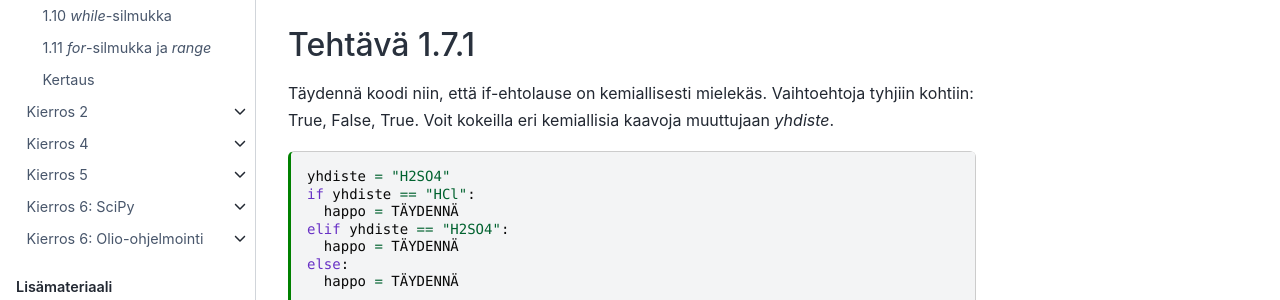
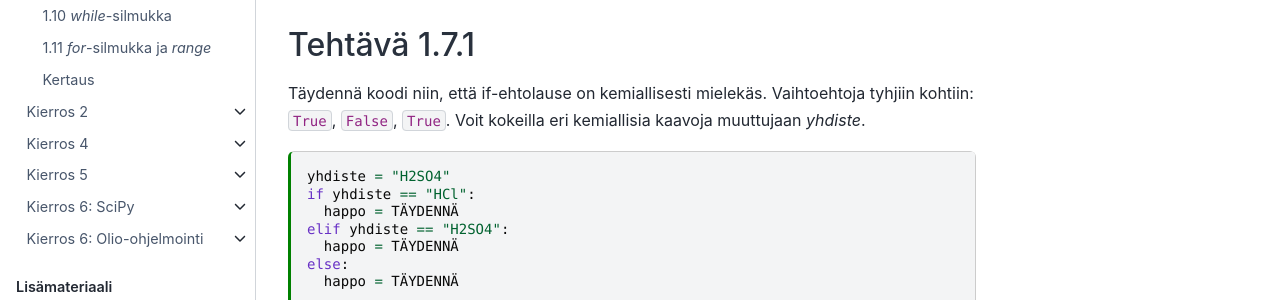
Before and after one commit to elina-ruha/CHEM-ohjelmointikurssikirja-test, a Jupyter Book: the page built from book/Kierros1/s1_7.md, in a window 1280 px wide and 1374 px high. Shown: the part 831-1131 px from the top of the window. Built offline with Jupyter Book 1.0.4 settings and Sphinx 7.4.7 and the Sphinx Book theme 1.1.4, drawn with Linux system fonts in a browser that asks for light colours; comment, search, counter and statistics services are not loaded.

Commit message:
Update s1_7.md

````diff
--- a/book/Kierros1/s1_7.md
+++ b/book/Kierros1/s1_7.md
@@ -38,7 +38,7 @@ if ylipaine == True:
 Tämä johtuu siitä, että if-ehtolauseen testin arvo on aina True tai False, joten totuusmuuttujan voi laittaa
 suoraan ehtolauseen testiksi.
 ### Tehtävä 1.7.1
-Täydennä koodi niin, että if-ehtolause on kemiallisesti mielekäs. Vaihtoehtoja tyhjiin kohtiin: True, False, True.
+Täydennä koodi niin, että if-ehtolause on kemiallisesti mielekäs. Vaihtoehtoja tyhjiin kohtiin: `True`, `False`, `True`.
 Voit kokeilla eri kemiallisia kaavoja muuttujaan *yhdiste*.
 ```{code-cell} ipython3
 :tags: ["auto-execute-page"]
````
